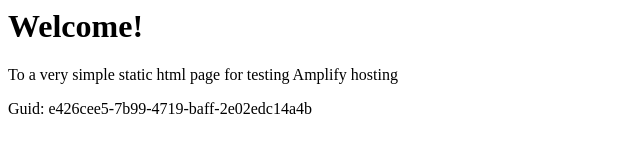
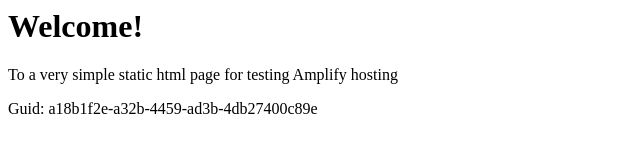
Before and after one commit to aws-aemilia-bah/Github-PR-Commit-Integration-Test-DoNotTouch-GithubWebhookPreviewCanaryTest-v1-preprod-me-south-1, a website: page src/index.html in a window 1280 px wide. Shown: the full height of the page, 0-640 px from the left. Drawn offline with Linux system fonts and the light colour scheme.

Commit message:
commit from integ tests

```diff
--- a/src/index.html
+++ b/src/index.html
@@ -12,6 +12,6 @@
 <body>
     <h1>Welcome!</h1>
     <p>To a very simple static html page for testing Amplify hosting</p>
-    <p>Guid: e426cee5-7b99-4719-baff-2e02edc14a4b</p></body>
+    <p>Guid: a18b1f2e-a32b-4459-ad3b-4db27400c89e</p></body>
 
 </html>
```
